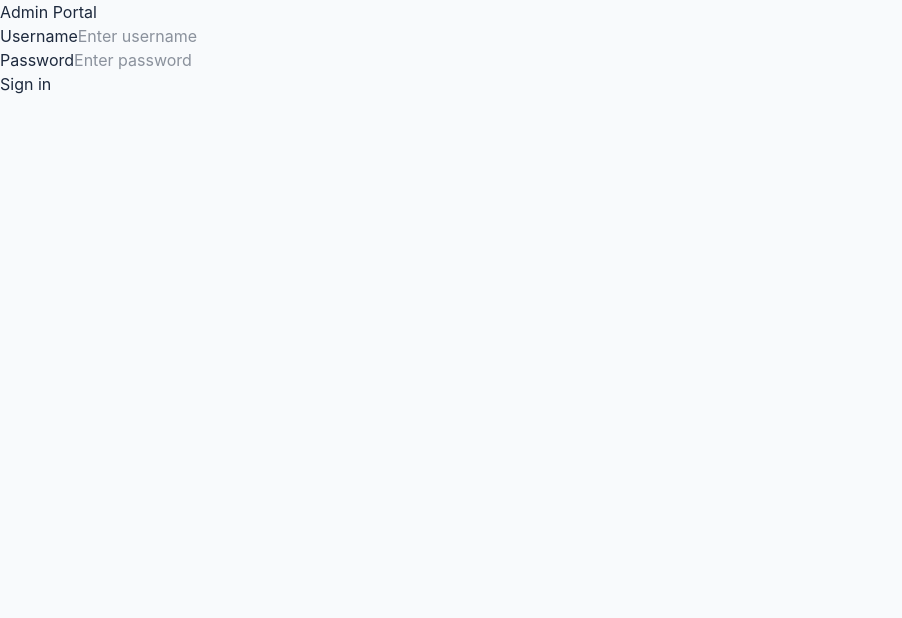
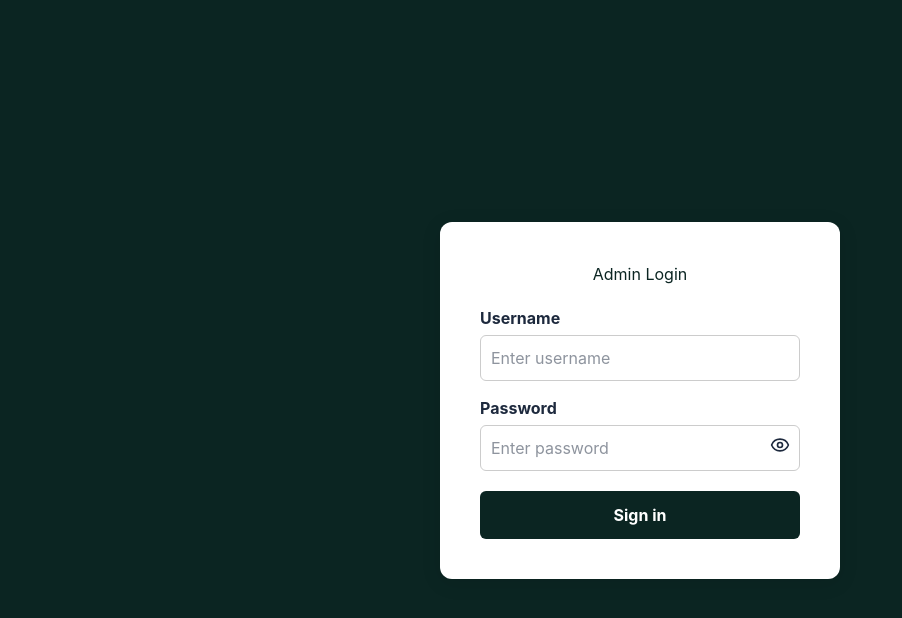
Before and after one commit to tanveermedaveer-jpg/gdc-tank-website, a React (Vite) app: page /login in a window 1280 px wide. Shown: the top 618 px of the page, without its empty margins (0-902 px from the left). Built offline with nearby package versions, Linux system fonts and the light colour scheme.

Commit message:
Update Login.jsx

```diff
--- a/src/pages/Login.jsx
+++ b/src/pages/Login.jsx
@@ -1,9 +1,11 @@
 import React, { useState } from 'react';
 import { useNavigate } from 'react-router-dom';
+import { Eye, EyeOff } from 'lucide-react';
 
 export default function Login() {
   const [username, setUsername] = useState('');
   const [password, setPassword] = useState('');
+  const [showPassword, setShowPassword] = useState(false);
   const [error, setError] = useState('');
   const navigate = useNavigate();
 
@@ -14,39 +16,57 @@ export default function Login() {
     if (username === 'Shabir Ahmad' && password === '122011577') {
       localStorage.setItem('userRole', 'admin');
       localStorage.setItem('isLoggedIn', 'true');
-      navigate('/AdminDashboard');
+      navigate('/AdminDashboard', { replace: true });
     } else {
       setError('Invalid username or password');
     }
   };
 
   return (
-    <div className="login-container">
-      <h2>Admin Portal</h2>
+    <div style={{ display: 'flex', justifyContent: 'center', alignItems: 'center', height: '100vh', background: '#0b2522' }}>
+      <div style={{ background: 'white', padding: '40px', borderRadius: '12px', width: '400px', boxShadow: '0 4px 20px rgba(0,0,0,0.1)' }}>
+        <h2 style={{ textAlign: 'center', marginBottom: '20px', color: '#0b2522' }}>Admin Login</h2>
+        {error && <p style={{ color: 'red', textAlign: 'center', marginBottom: '15px' }}>{error}</p>}
         <form onSubmit={handleLogin}>
-        <div>
-          <label>Username</label>
+          <div style={{ marginBottom: '15px' }}>
+            <label style={{ display: 'block', marginBottom: '5px', fontWeight: 'bold' }}>Username</label>
             <input
               type="text"
               value={username}
               onChange={(e) => setUsername(e.target.value)}
+              style={{ width: '100%', padding: '10px', borderRadius: '6px', border: '1px solid #ccc', boxSizing: 'border-box' }}
               placeholder="Enter username"
               required
             />
           </div>
-        <div>
-          <label>Password</label>
+          <div style={{ marginBottom: '20px' }}>
+            <label style={{ display: 'block', marginBottom: '5px', fontWeight: 'bold' }}>Password</label>
+            <div style={{ position: 'relative' }}>
               <input
-            type="password"
+                type={showPassword ? 'text' : 'password'}
                 value={password}
                 onChange={(e) => setPassword(e.target.value)}
+                style={{ width: '100%', padding: '10px', borderRadius: '6px', border: '1px solid #ccc', boxSizing: 'border-box' }}
                 placeholder="Enter password"
                 required
               />
+              <button
+                type="button"
+                onClick={() => setShowPassword(!showPassword)}
+                style={{ position: 'absolute', right: '10px', top: '10px', background: 'none', border: 'none', cursor: 'pointer' }}
+              >
+                {showPassword ? <EyeOff size={20} /> : <Eye size={20} />}
+              </button>
             </div>
-        {error && <p className="error-message" style={{ color: 'red' }}>{error}</p>}
-        <button type="submit">Sign in</button>
+          </div>
+          <button
+            type="submit"
+            style={{ width: '100%', padding: '12px', background: '#0b2522', color: 'white', border: 'none', borderRadius: '6px', fontWeight: 'bold', cursor: 'pointer' }}
+          >
+            Sign in
+          </button>
         </form>
+      </div>
     </div>
   );
 }
```
Lines whose indentation alone changed are shown as unchanged.
